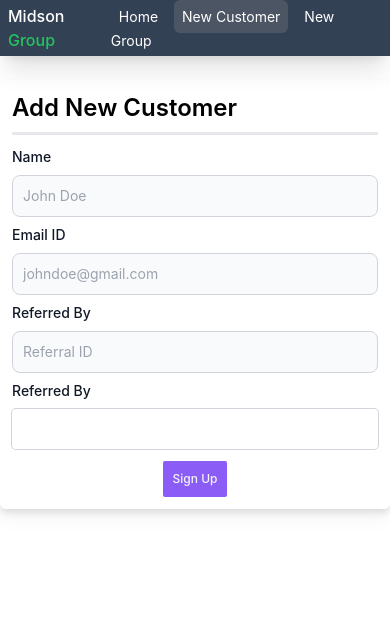
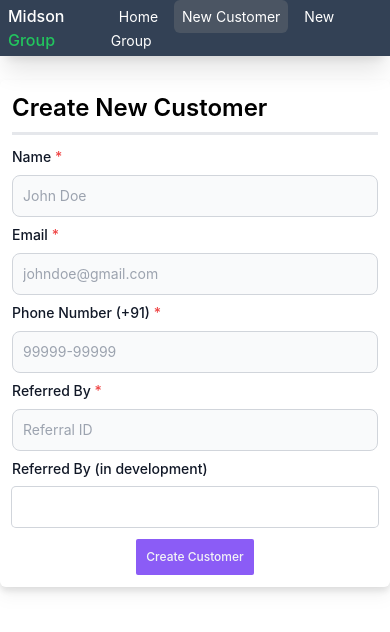
Before and after one commit to TanmayPShinde/midson-group, a React (Create React App) app: page /createCustomer in a window 390 px wide. Shown: the top 632 px of the page. Built offline with nearby package versions, Linux system fonts and the light colour scheme.

Commit message:
feat: input comp, added phone in create customer

```diff
--- /dev/null
+++ b/src/components/form/InputField.jsx
@@ -0,0 +1,34 @@
+const InputField = ({
+  label,
+  name,
+  value,
+  placeholder,
+  required,
+  type,
+  onChange,
+  ...otherProps
+}) => {
+  return (
+    <>
+      <label
+        htmlFor={name}
+        className="block mb-2 text-sm font-medium text-gray-900 dark:text-white"
+      >
+        {label} {required ? <span className="text-red-500">*</span> : null}
+      </label>
+      <input
+        type={type}
+        name={name}
+        id={name}
+        placeholder={placeholder}
+        value={value}
+        required={required}
+        onChange={onChange}
+        className="bg-gray-50 border border-gray-300 text-gray-900 text-sm rounded-lg focus:ring-blue-500 focus:border-blue-500 block w-full p-2.5 dark:bg-gray-700 dark:border-gray-600 dark:placeholder-gray-400 dark:text-white dark:focus:ring-blue-500 dark:focus:border-blue-500"
+        {...otherProps}
+      />
+    </>
+  );
+};
+
+export default InputField;
--- a/src/pages/createCustomer/index.jsx
+++ b/src/pages/createCustomer/index.jsx
@@ -6,11 +6,13 @@ import { toast } from "react-toastify";
 
 import PrimaryButton from "../../components/shared/PrimaryButton";
 import { db } from "../../app/firebase";
+import InputField from "../../components/form/InputField";
 
 const CreateCustomer = () => {
   const [data, setData] = useState({
     name: "",
     email: "",
+    phone: "",
     referredBy: "",
   });
   const [showDropdown, setShowDropdown] = useState(false);
@@ -31,8 +33,9 @@ const CreateCustomer = () => {
     setLoading(true);
 
     const newCustomer = {
-      name: data.name.trim(),
-      email: data.email.trim(),
+      name: data.name?.trim(),
+      email: data.email?.trim(),
+      phone: data.phone?.trim(),
       referredBy: data.referredBy,
     };
     try {
@@ -48,11 +51,16 @@ const CreateCustomer = () => {
         setData({
           name: "",
           email: "",
+          phone: "",
           referredBy: "",
         });
       } else {
         console.log("Email already exists");
         toast.error("Email already exists!");
+        setData({
+          ...data,
+          email: "",
+        });
       }
       setLoading(false);
     } catch (error) {
@@ -63,62 +71,52 @@ const CreateCustomer = () => {
   };
 
   return (
-    <div className="mt-20 p-3 max-w-lg mx-auto bg-white rounded-md drop-shadow-lg">
-      <h1 className="text-2xl font-semibold ">Add New Customer</h1>
+    <div className="mt-20 p-3 max-w-xl mx-auto bg-white rounded-md drop-shadow-lg">
+      <h1 className="text-2xl font-semibold ">Create New Customer</h1>
       <hr className="h-px mt-2 mb-3 bg-orange-600 border-b-2 dark:bg-gray-800" />
       <form onSubmit={handleSubmit} autoComplete="off">
         <div className="mt-2">
-          <label
-            htmlFor="name"
-            className="block mb-2 text-sm font-medium text-gray-900 dark:text-white"
-          >
-            Name
-          </label>
-          <input
+          <InputField
+            label="Name"
+            name="name"
+            type="text"
+            placeholder="John Doe"
+            required
+            value={data.name}
             onChange={handleInputChange}
-            type="text"
-            name="name"
-            id="name"
-            placeholder="John Doe"
-            value={data.name}
-            required
-            className="bg-gray-50 border border-gray-300 text-gray-900 text-sm rounded-lg focus:ring-blue-500 focus:border-blue-500 block w-full p-2.5 dark:bg-gray-700 dark:border-gray-600 dark:placeholder-gray-400 dark:text-white dark:focus:ring-blue-500 dark:focus:border-blue-500"
           />
         </div>
         <div className="mt-2">
-          <label
-            htmlFor="email"
-            className="block mb-2 text-sm font-medium text-gray-900 dark:text-white"
-          >
-            Email ID
-          </label>
-          <input
+          <InputField
+            label="Email"
+            name="email"
+            type="email"
+            placeholder="johndoe@gmail.com"
+            required
+            value={data.email}
             onChange={handleInputChange}
-            type="email"
-            name="email"
-            id="email"
-            placeholder="johndoe@gmail.com"
-            value={data.email}
-            required
-            className="bg-gray-50 border border-gray-300 text-gray-900 text-sm rounded-lg focus:ring-blue-500 focus:border-blue-500 block w-full p-2.5 dark:bg-gray-700 dark:border-gray-600 dark:placeholder-gray-400 dark:text-white dark:focus:ring-blue-500 dark:focus:border-blue-500"
           />
         </div>
         <div className="mt-2">
-          <label
-            htmlFor="referredBy"
-            className="block mb-2 text-sm font-medium text-gray-900 dark:text-white"
-          >
-            Referred By
-          </label>
-          <input
+          <InputField
+            label="Phone Number (+91)"
+            name="phone"
+            type="tel"
+            placeholder="99999-99999"
+            required
+            value={data.phone}
             onChange={handleInputChange}
+          />
+        </div>
+        <div className="mt-2">
+          <InputField
+            label="Referred By"
+            name="referredBy"
             type="text"
-            name="referredBy"
-            id="referredBy"
             placeholder="Referral ID"
+            required
             value={data.referredBy}
-            required
-            className="bg-gray-50 border border-gray-300 text-gray-900 text-sm rounded-lg focus:ring-blue-500 focus:border-blue-500 block w-full p-2.5 dark:bg-gray-700 dark:border-gray-600 dark:placeholder-gray-400 dark:text-white dark:focus:ring-blue-500 dark:focus:border-blue-500"
+            onChange={handleInputChange}
           />
         </div>
 
@@ -136,7 +134,7 @@ const CreateCustomer = () => {
             htmlFor="referredBy"
             className="block mb-2 text-sm font-medium text-gray-900 dark:text-white"
           >
-            Referred By
+            Referred By (in development)
           </label>
           <input
             class="flex w-full items-center justify-between rounded bg-white p-2 ring-1 ring-gray-300"
@@ -161,7 +159,7 @@ const CreateCustomer = () => {
 
         <div className="mt-3 text-center">
           <PrimaryButton
-            text="Sign Up"
+            text="Create Customer"
             sx="p-2.5"
             disabled={loading}
             type="submit"
```
